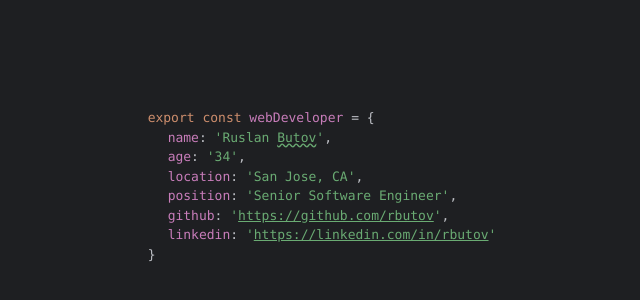
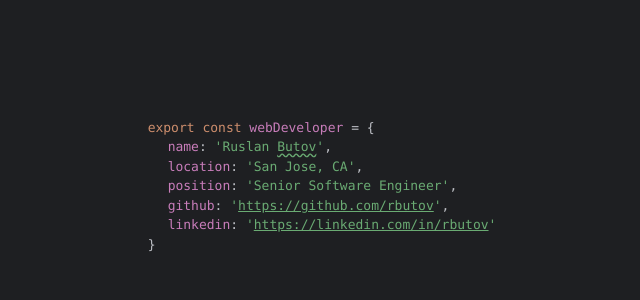
Before and after one commit to rbutov/butov.dev, a Next.js app: page / in a window 1280 px wide. Shown: the part 214-514 px from the top of the page, without its empty margins (318-958 px from the left). Built offline with nearby package versions, Linux system fonts and the light colour scheme.

Commit message:
_third commit

```diff
--- a/src/app/page.tsx
+++ b/src/app/page.tsx
@@ -13,10 +13,6 @@
               &apos;Ruslan <span className="underline decoration-wavy">Butov</span>&apos;
             </span>
             ,
-          </div>
-          <div className="whitespace-nowrap">
-            <span className="text-[#c87dba] ml-5">age</span>:
-            <span className="text-[#6aab73]"> &apos;34&apos;</span>,
           </div>
           <div className="whitespace-nowrap">
             <span className="text-[#c87dba] ml-5">location</span>:
```
